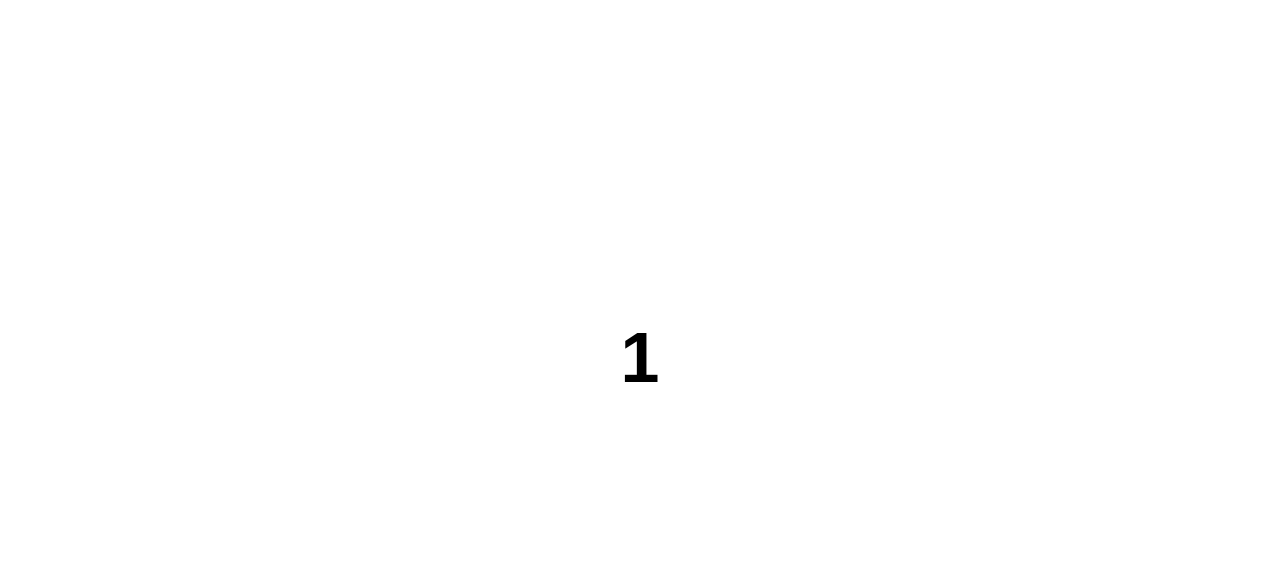
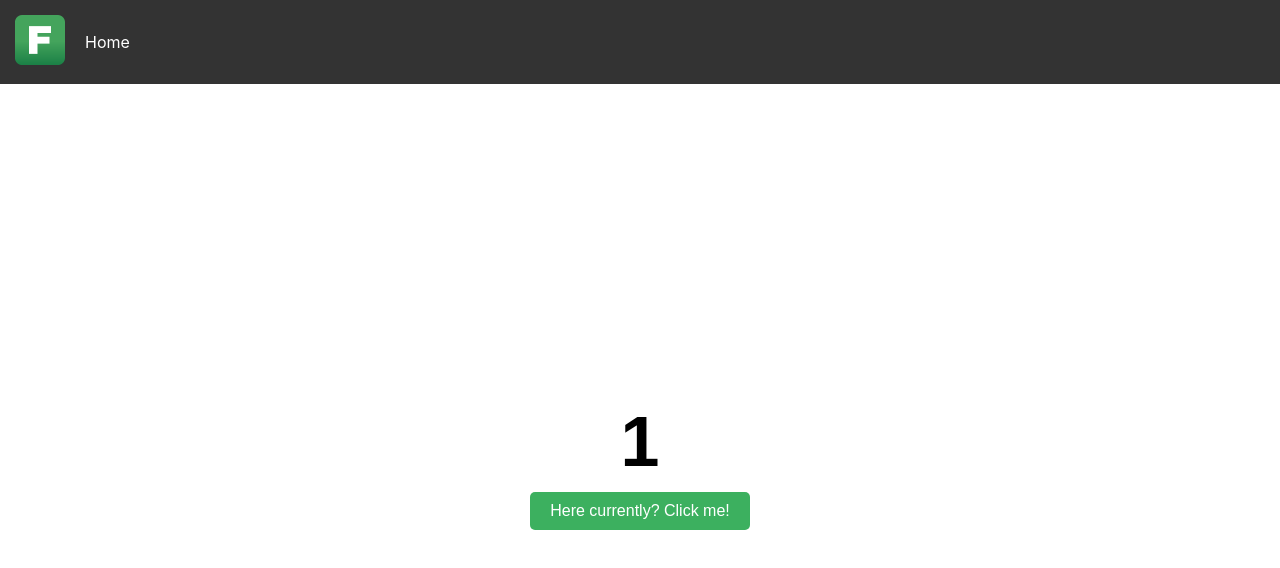
Before and after one commit to jkh130/HumanFactorsProject, a React (Create React App) app in the folder restaurant-app/: page /info/1 in a window 1280 px wide. Shown: the top 568 px of the page. Built offline with nearby package versions, Linux system fonts and the light colour scheme.

Commit message:
Navbar + Button
added the navbar to make it easier to navigate around the pages to get back to the homepage easier

added the button so implementation can be added for users to notify the database if a restaurant is busy at a current time

```diff
--- a/restaurant-app/src/App.js
+++ b/restaurant-app/src/App.js
@@ -1,12 +1,15 @@
+// App.js
 import React from 'react';
 import { BrowserRouter, Routes, Route } from 'react-router-dom';
 import Home from './pages/Home';
 import Restinfo from './pages/Restinfo';
+import NavBar from './components/NavBar'; // Import NavBar
 
 function App() {
   return (
     <div>
       <BrowserRouter>
+        <NavBar /> {/* Include NavBar here */}
         <Routes>
           <Route path="/" element={<Home />} />
           <Route path="/info/:restaurantName" element={<Restinfo />} />
--- /dev/null
+++ b/restaurant-app/src/components/NavBar.css
@@ -0,0 +1,38 @@
+/* NavBar.css */
+nav {
+    background-color: #333;
+    color: white;
+    display: flex;
+    align-items: center;
+    padding: 15px;
+  }
+
+  nav ul {
+    list-style-type: none;
+    padding: 0;
+  }
+
+  nav ul li {
+    display: inline;
+    margin-right: 20px;
+  }
+
+  nav ul li a {
+    color: white;
+    text-decoration: none;
+  }
+
+  .logo-container {
+    display: inline-block;
+    text-decoration: none;
+
+  }
+
+  .logo-container img {
+    max-height: 50px;
+
+  }
+
+  .locations {
+    padding:20px;
+  }
--- /dev/null
+++ b/restaurant-app/src/components/NavBar.js
@@ -0,0 +1,22 @@
+import './NavBar.css';
+
+import React from 'react';
+import { Link } from 'react-router-dom';
+
+function NavBar() {
+  return (
+    <nav>
+      <Link to="/" className="logo-container">
+        <img src="/Flogo.png" alt="Logo" />
+      </Link>
+      <ul>
+        <li className="locations">
+          <Link to="/">Home</Link>
+        </li>
+        {/* Add more links here */}
+      </ul>
+    </nav>
+  );
+}
+
+export default NavBar;
--- a/restaurant-app/src/pages/Restinfo.js
+++ b/restaurant-app/src/pages/Restinfo.js
@@ -4,6 +4,7 @@ import './css/Restinfo.css';
 
 function Restaurantinfo() {
     const [busynessLevel, setBusynessLevel] = useState('');
+    const [buttonClicked, setButtonClicked] = useState(false);
     const { restaurantName } = useParams();
     let navigate = useNavigate();
 
@@ -13,6 +14,21 @@ function Restaurantinfo() {
         if (score <= 2.5) return 'available';
         if (score <= 3.75) return 'small wait time';
         return 'busy currently'; // Assuming the score will not exceed 5
+    };
+
+    // Button Click useEffect()
+    useEffect(() => {
+        if (buttonClicked) {
+            // Placeholder for future implementation when button is clicked
+            console.log('Button clicked! Implement action here.');
+            // Reset button click state if needed
+            setButtonClicked(false);
+        }
+    }, [buttonClicked]); // Dependency array to watch buttonClicked state
+
+    // Function to handle button click
+    const handleButtonClick = () => {
+        setButtonClicked(true);
     };
 
     useEffect(() => {
@@ -53,6 +69,17 @@ function Restaurantinfo() {
             {busynessLevel && (
                 <p className="availability">{busynessLevel}</p>
             )}
+            {/* Blue button */}
+            <div className="button-container">
+                <button
+                    className="button"
+                    onClick={handleButtonClick}
+                >
+                    Here currently? Click me!
+                </button>
+            </div>
+
+
         </div>
         </div>
 
--- a/restaurant-app/src/pages/css/Restinfo.css
+++ b/restaurant-app/src/pages/css/Restinfo.css
@@ -1,17 +1,37 @@
 .page2 {
     font-family: sans-serif;
     padding-top: 260px;
-  }
+}
 
-
-
-.title{
+.title {
     font-size: 70px;
     text-align: center;
 }
 
-.availability{
+.availability {
     font-size: 60px;
     text-align: center;
     color: rgb(143, 143, 143);
 }
+
+.button-container {
+    display: flex;
+    justify-content: center;
+    align-items: center;
+}
+
+.button {
+    font-family: sans-serif;
+    background-color: rgb(60, 176, 95);
+    color: white;
+    padding: 10px 20px;
+    border: none;
+    border-radius: 5px;
+    font-size: 16px;
+    cursor: pointer;
+    transition: background-color 0.3s, box-shadow 0.3s; /* Add box-shadow to transition */
+}
+
+.button:hover {
+    box-shadow: 0 0 30px rgba(108, 255, 167, 0.6); /* Glowing effect */
+}
```
